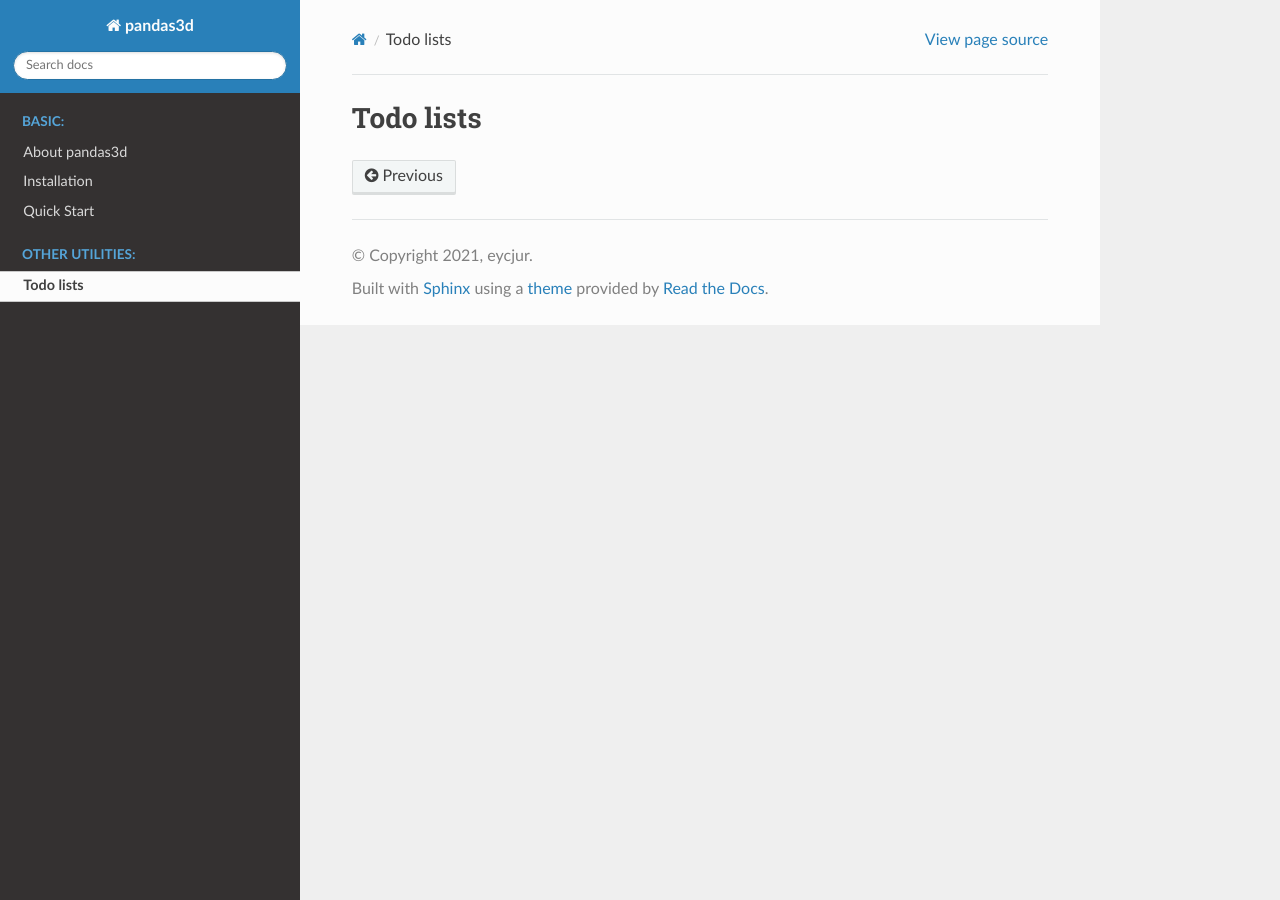
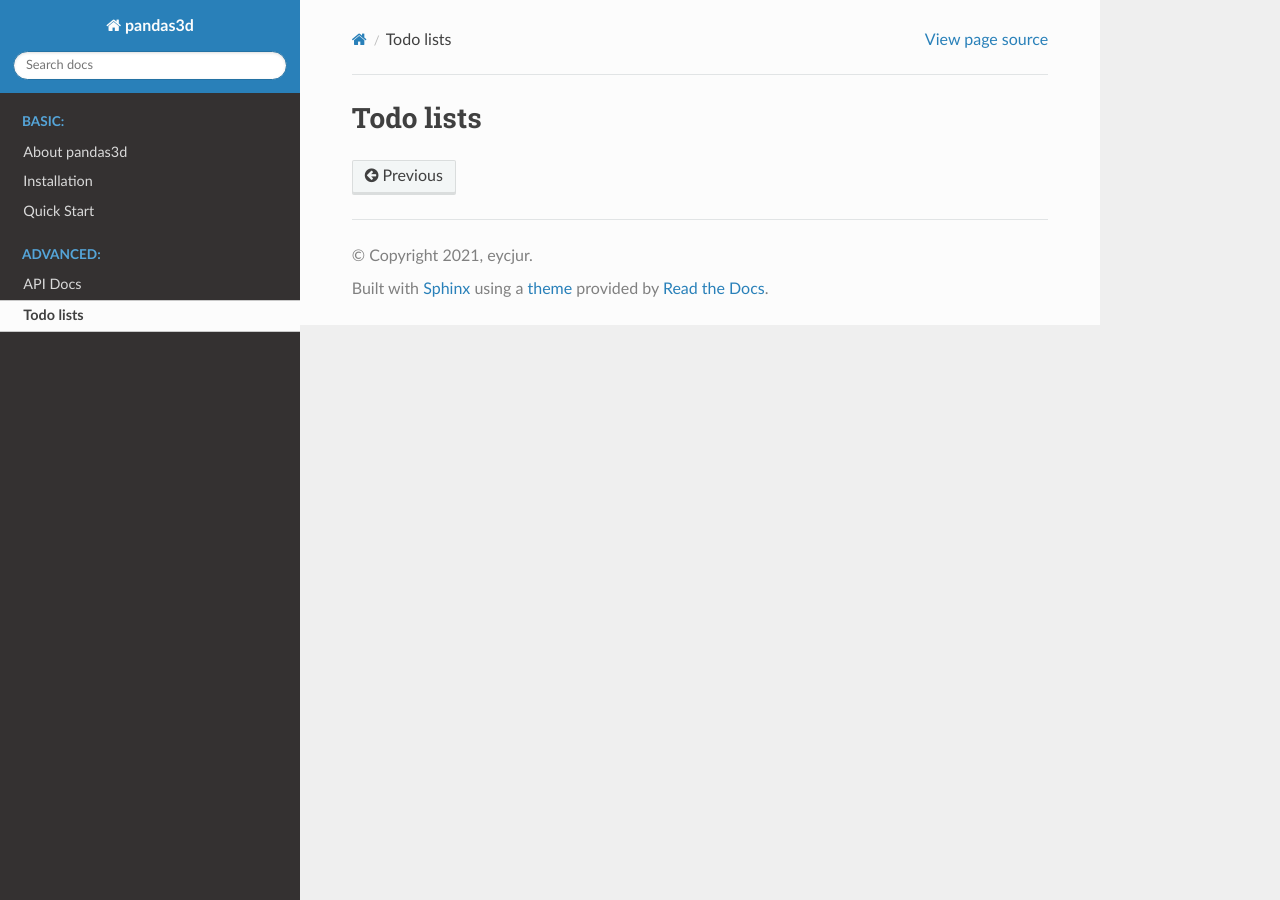
Before and after one commit to eycjur/pandas3d, a Sphinx documentation site: the page built from docs/todolist.rst, in a window 1280 px wide. Built offline with Sphinx 7.4.7 and the Read the Docs theme 2.0.0, drawn with Linux system fonts in a browser that asks for light colours; pages that are not in the unit, such as notebooks, are missing from menus.

```diff
--- a/docs/index.rst
+++ b/docs/index.rst
@@ -13,9 +13,9 @@ Welcome to pandas3d's documentation!
 
 .. toctree::
    :maxdepth: 1
-   :caption: OTHER UTILITIES:
+   :caption: ADVANCED:
 
-   source/modules
+   modules
    todolist
 
 
--- /dev/null
+++ b/docs/modules.rst
@@ -0,0 +1,7 @@
+API Docs
+========
+
+.. toctree::
+   :maxdepth: 4
+
+   source/pandas3d
```
